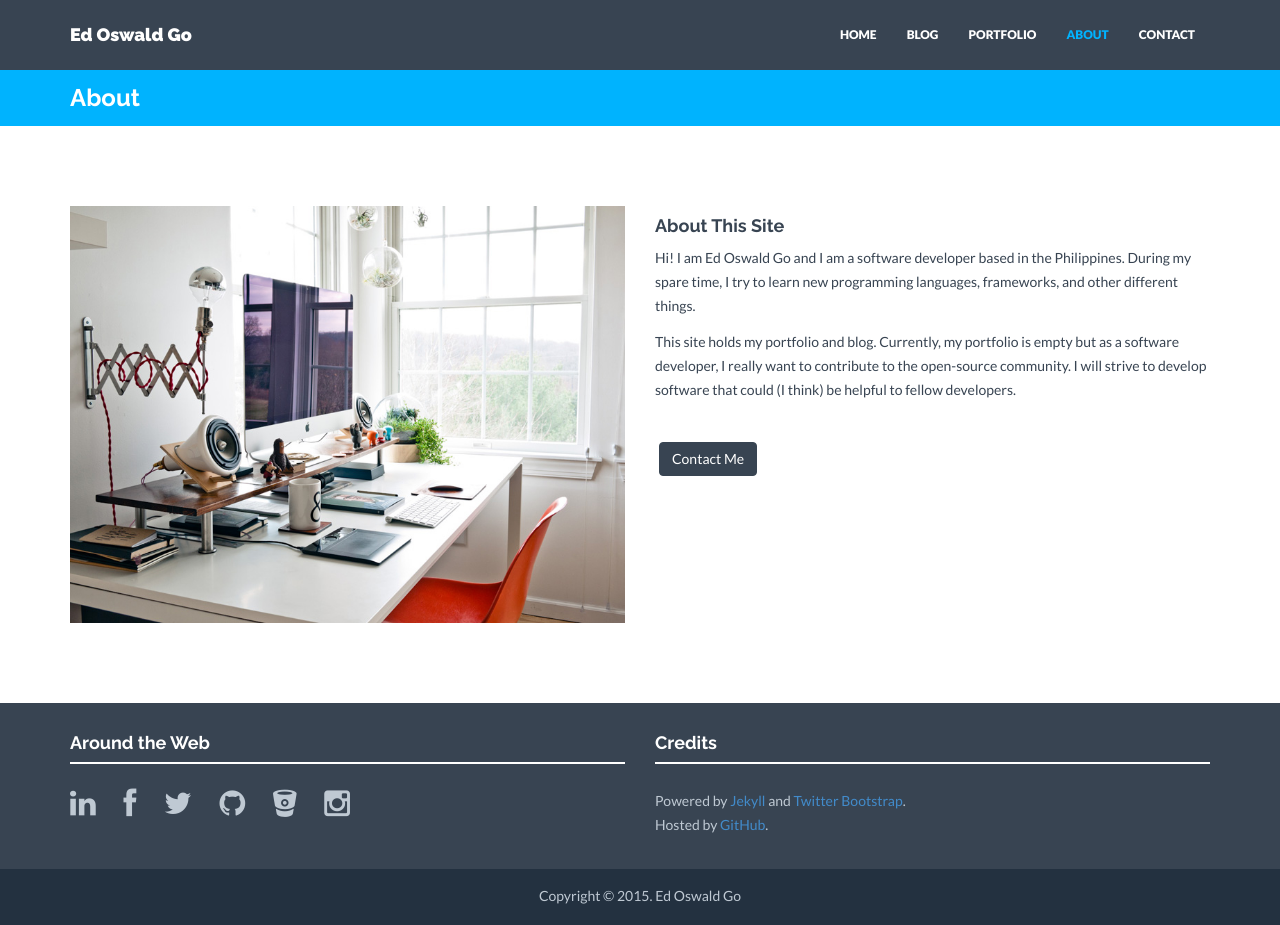
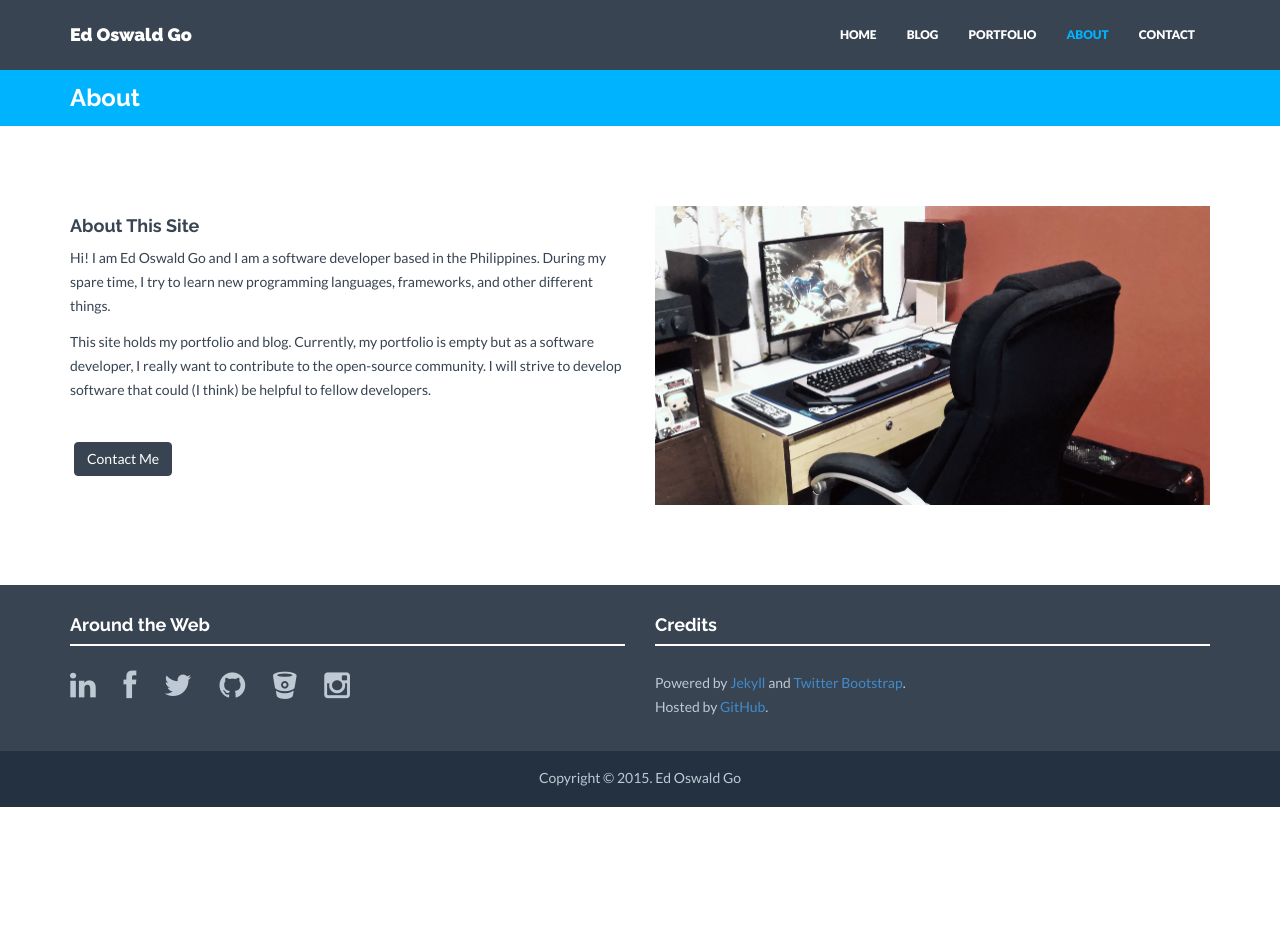
Before and after one commit to edoswaldgo/edoswaldgo.github.io, a Jekyll site: the page built from about.html, in a window 1280 px wide and 925 px high. Built offline with Jekyll 4.4.1, drawn with Linux system fonts in a browser that asks for light colours; nearby versions of some CDN libraries.

Commit message:
Modified the image in About page in order to use my own image.

```diff
--- a/about.html
+++ b/about.html
@@ -6,9 +6,6 @@ permalink: /about/
 
 <div class="container mtb">
     <div class="row">
-        <div class="col-lg-6">
-            <img class="img-responsive" src="{{ "/assets/img/about.jpg" | prepend: site.baseurl }}" alt="">
-        </div>
         <div class="col-lg-6">
             <h4>About This Site</h4>
             <p>
@@ -20,5 +17,8 @@ permalink: /about/
 
             <p><br/><a href="/contact/" class="btn btn-theme">Contact Me</a></p>
         </div>
+        <div class="col-lg-6">
+            <img class="img-responsive" src="{{ "/assets/img/about.jpg" | prepend: site.baseurl }}" alt="">
+        </div>
     </div><! --/row -->
 </div><! --/container -->
```
Also changed, not shown: assets/img/about.jpg.
